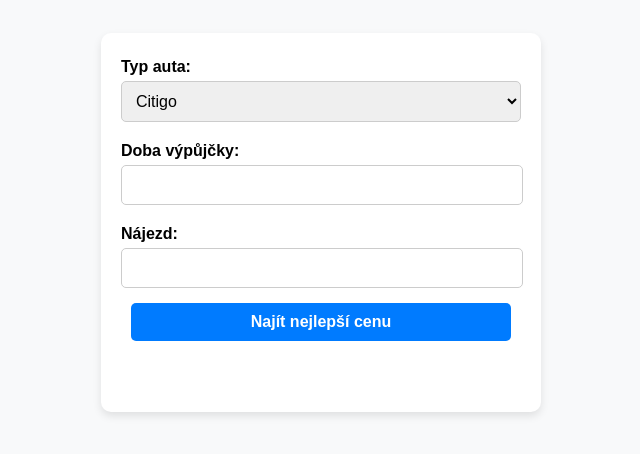
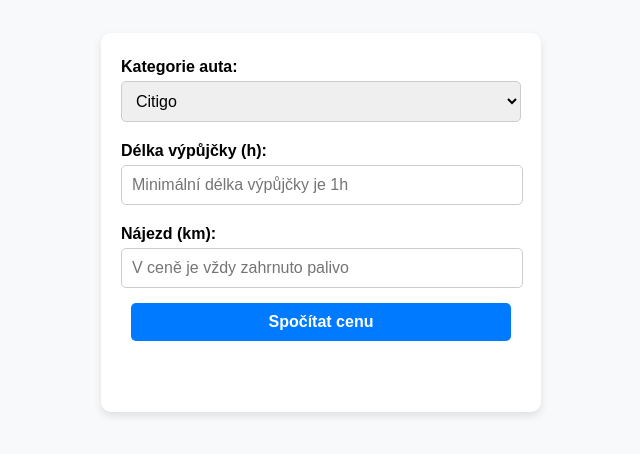
Before and after one commit to budzugy/bestprice, a plain HTML site: page index.html in a window 1280 px wide. Shown: the part 178-632 px from the top of the page, without its empty margins (319-959 px from the left). Drawn offline with Linux system fonts and the light colour scheme.

Commit message:
Update index.html
Zrušena desetinná místa a přidány placeholdery

```diff
--- a/index.html
+++ b/index.html
@@ -241,14 +241,16 @@ function calculateRentalPrice(carClass, kilometres, hours) {
     const result = calculateRentalPrice(carClass, kilometres, hours);
 
     if (result) {
+        // Remove decimals by rounding the total price
+        const roundedPrice = Math.round(result.totalPrice);
+
         document.getElementById("result").textContent =
             result.type === "Hourly"
-            ? `Nejlepší cenu získáte při obyčejné výpůjčce účtované po hodinách a kilometrech: ${result.totalPrice.toFixed(2)} Kč.`
-            : `Nejlepší cenu získáte při použití slevové nabídky ${result.type}. Uvedený časový rozsah a nájezd vás vyjde na ${result.totalPrice.toFixed(2)} Kč.`;
+                ? `Nejlepší cenu získáte při obyčejné výpůjčce účtované po hodinách a kilometrech: ${roundedPrice} Kč.`
+                : `Nejlepší cenu získáte při použití slevové nabídky ${result.type}. Uvedený časový rozsah a nájezd vás vyjde na ${roundedPrice} Kč.`;
     } else {
         document.getElementById("result").textContent = "Nebyly nalezeny žádné platné nabídky.";
     }
-
 });
     });
 </script>
@@ -258,7 +260,7 @@ function calculateRentalPrice(carClass, kilometres, hours) {
 <div class="container">
 
 <form>
-    <label for="carClass">Typ auta:</label>
+    <label for="carClass">Kategorie auta:</label>
     <select id="carClass">
         <option value="A">Citigo</option>
         <option value="B">Fabia III/Rapid</option>
@@ -266,14 +268,14 @@ function calculateRentalPrice(carClass, kilometres, hours) {
 	<option value="D">Scala/Kamiq</option>
     </select>
     <br />
-    <label for="hours">Doba výpůjčky:</label>
-    <input type="number" id="hours" required min="1" />
+    <label for="hours">Délka výpůjčky (h):</label>
+    <input type="number" placeholder="Minimální délka výpůjčky je 1h" id="hours" required min="1" />
     <br />
-    <label for="kilometres">Nájezd:</label>
-    <input type="number" id="kilometres" required />
+    <label for="kilometres">Nájezd (km):</label>
+    <input type="number" placeholder="V ceně je vždy zahrnuto palivo" id="kilometres" required />
     <br />
 
-    <button type="button" id="calculatePrice">Najít nejlepší cenu</button>
+    <button type="button" id="calculatePrice">Spočítat cenu</button>
 </form>
 
 <p>
```
Lines whose indentation alone changed are shown as unchanged.
